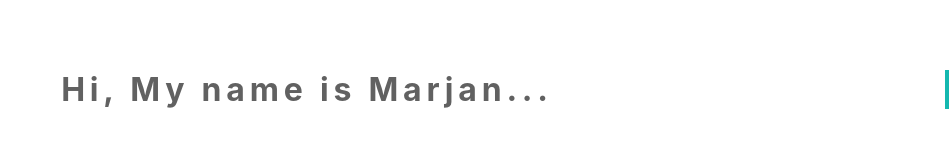
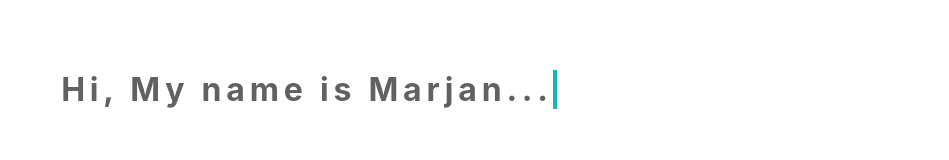
Before and after one commit to Marjan154/marjan-personal-website, a React (Create React App) app: page / in a window 1280 px wide. Shown: the part 216-376 px from the top of the page, without its empty margins (331-1280 px from the left). Built offline with nearby package versions, Linux system fonts and the light colour scheme.

Commit message:
cursor at end of word

```diff
--- a/src/components/Home.js
+++ b/src/components/Home.js
@@ -6,8 +6,10 @@ class Home extends Component {
   render() {
     return (
       <div className="home">
-        <div className="intro">
-          <h1>Hi, My name is Marjan...</h1>
+        <div className="homeSection">
+          <div className="intro">
+            <h1>Hi, My name is Marjan...</h1>
+          </div>
         </div>
         <div className="homeSection color"></div>
         <div className="homeSection"></div>
--- a/src/styles/home.css
+++ b/src/styles/home.css
@@ -1,6 +1,5 @@
 .intro {
-  height: 100vh;
-  width: 100vw;
+  display: inline-flex;
 }
 .intro h1 {
   z-index: 0;
@@ -37,7 +36,7 @@
     width: 0;
   }
   to {
-    width: 40%;
+    width: 100%;
   }
 }
 
```
